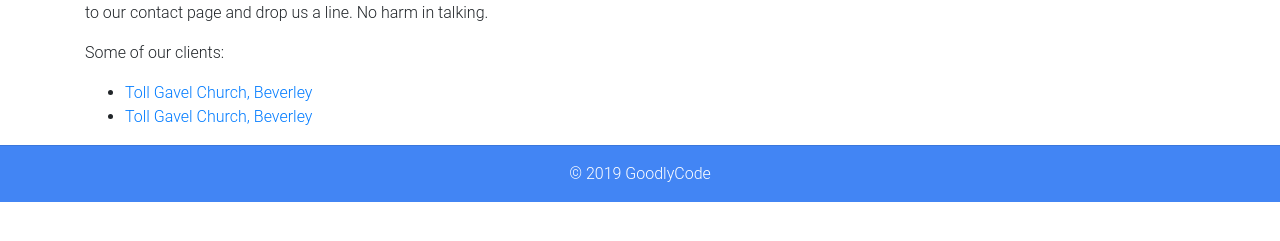
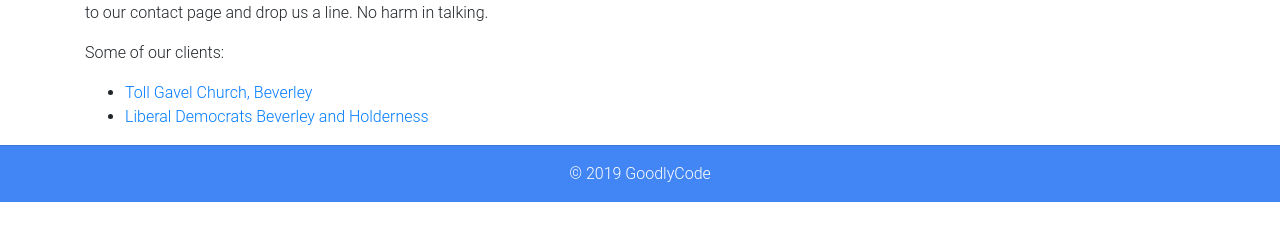
Before and after one commit to Grafrajohn/goodlycode.github.io, a Jekyll site: the page built from wordpress.html, in a window 1280 px wide. Shown: the part 557-798 px from the top of the page. Built offline with Jekyll 4.4.1, drawn with Linux system fonts in a browser that asks for light colours; nearby versions of some CDN libraries.

Commit message:
Update wordpress.html

```diff
--- a/wordpress.html
+++ b/wordpress.html
@@ -23,5 +23,5 @@ permalink: /services/wordpress
 <p>Some of our clients:</p>
 <ul>
     <li><a href="www.tollgavelchurch.org.uk">Toll Gavel Church, Beverley</a></li>
-    <li><a href="www.libdemsbevhold.org.uk">Toll Gavel Church, Beverley</a></li>
+    <li><a href="www.libdemsbevhold.org.uk">Liberal Democrats Beverley and Holderness</a></li>
 </ul>
```
